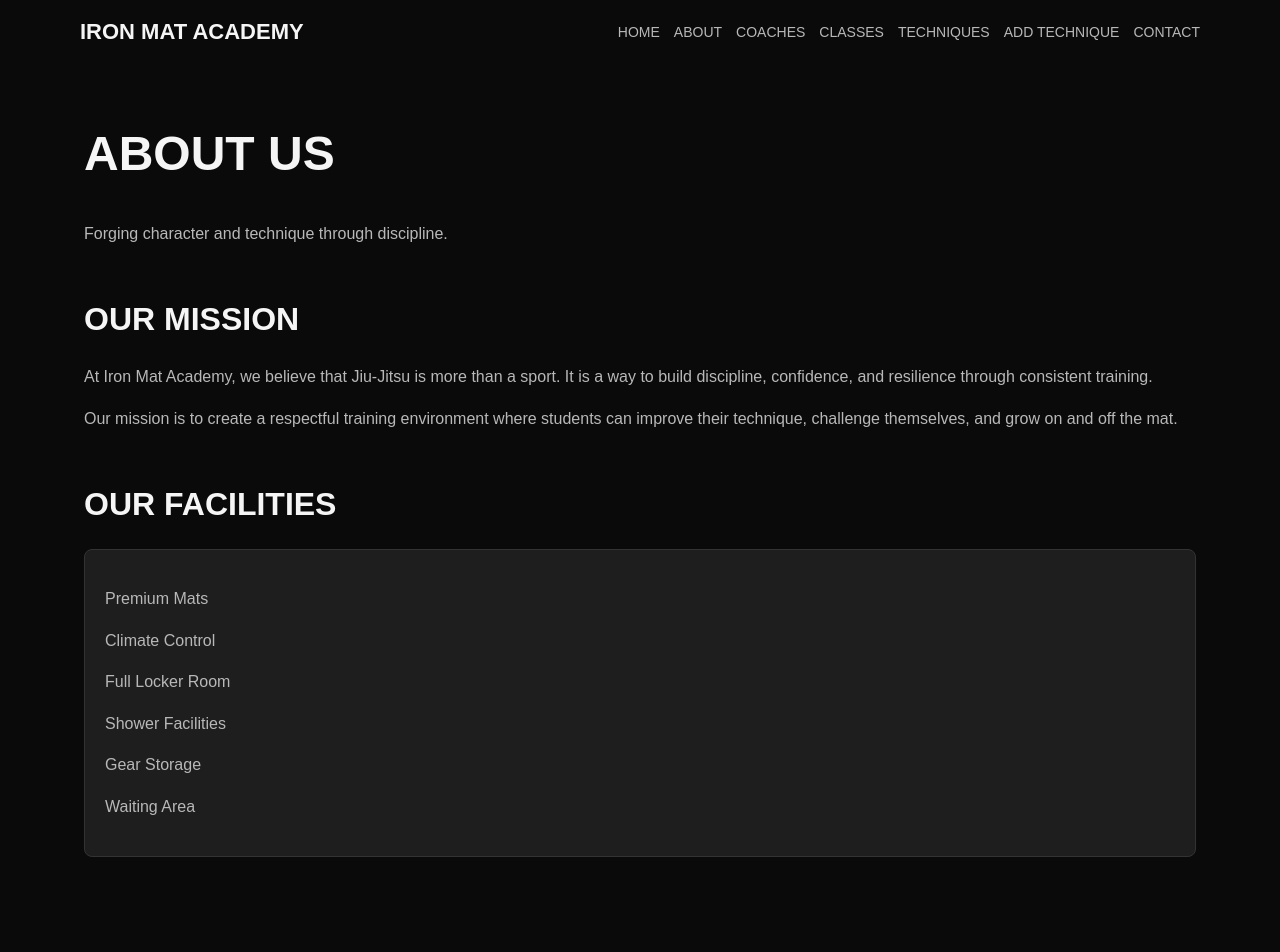
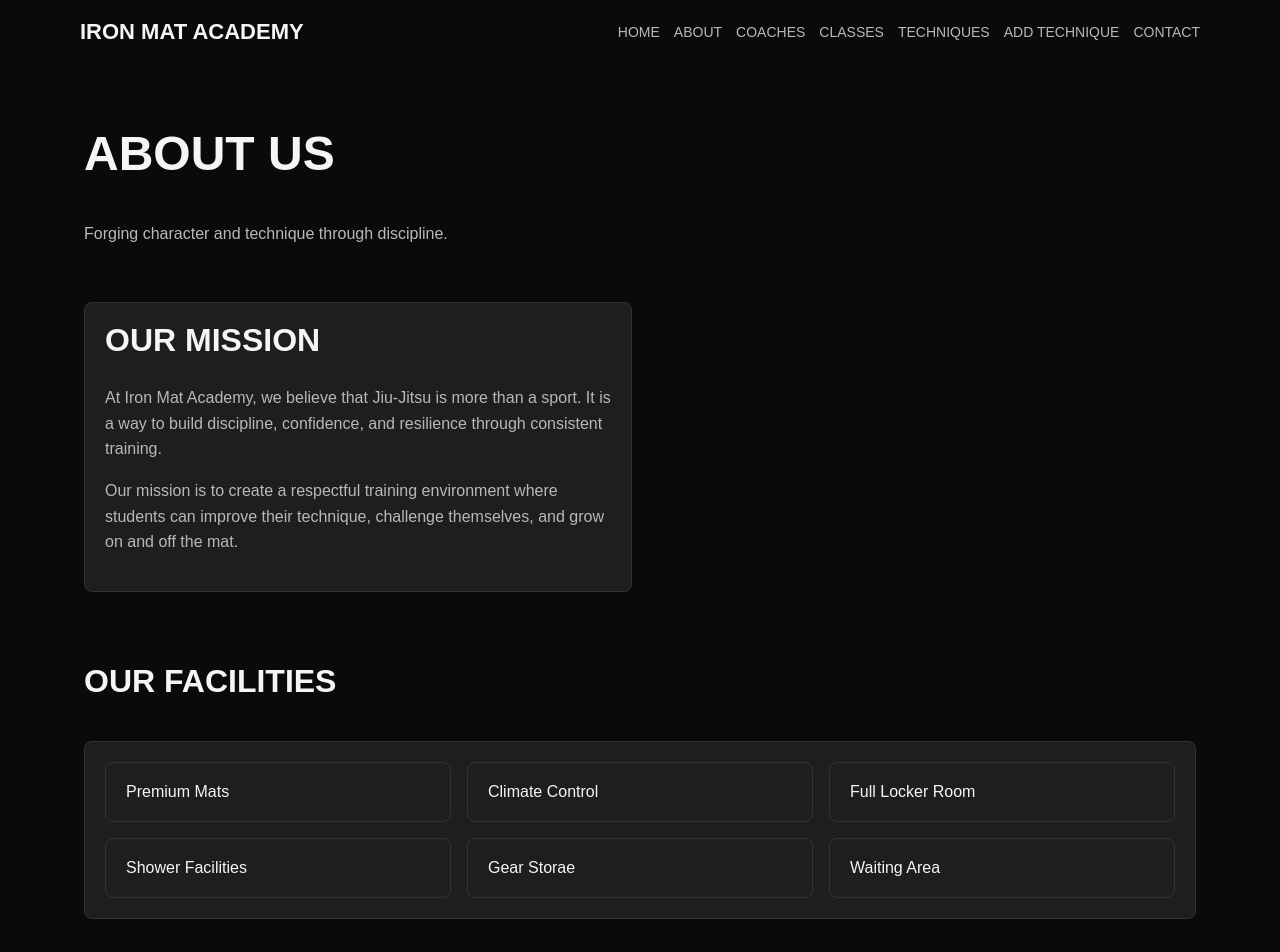
Before and after one commit to YenaKC/iron-mat-academy-client, a React (Vite) app: page /about in a window 1280 px wide. Shown: the top 952 px of the page. Built offline with nearby package versions, Linux system fonts and the light colour scheme.

Commit message:
about styling

```diff
--- a/src/App.css
+++ b/src/App.css
@@ -187,6 +187,27 @@ form {
   max-width: 520px;
   margin: 0 auto;
 }
+
+/* ================= COACHES ================== */
+
+.about-mission,
+.about-facilities {
+  display: grid;
+  gap: 16px;
+}
+
+.facility-list {
+  display: grid;
+  gap: 16px;
+}
+
+.facility-item {
+  background-color: var(--card-bg);
+  border: 1px solid var(--card-border);
+  border-radius: 8px;
+  padding: 20px;
+}
+
 
 /* ================= COACHES ================== */
 
@@ -412,6 +433,15 @@ form {
     grid-template-columns: repeat(3, 1fr);
   }
 
+  /*  ABOUT  */
+  .about-mission {
+    grid-template-columns: 1fr 1fr;
+  }
+
+  .facility-list {
+    grid-template-columns: repeat(3, 1fr);
+  }
+
   /*  COACHES  */
   .coaches-grid {
     grid-template-columns: repeat(4, 1fr);
--- a/src/pages/AboutPage.jsx
+++ b/src/pages/AboutPage.jsx
@@ -6,7 +6,8 @@ function AboutPage() {
                 <p>Forging character and technique through discipline.</p>
             </section>
 
-            <section>
+            <section className="about-mission">
+                <div>
                     <h2>OUR MISSION</h2>
                     <p>
                         At Iron Mat Academy, we believe that Jiu-Jitsu is more than a sport. It is a way to build discipline, confidence, and resilience through consistent training.
@@ -14,18 +15,19 @@ function AboutPage() {
                     <p>
                         Our mission is to create a respectful training environment where students can improve their technique, challenge themselves, and grow on and off the mat.
                     </p>
+                </div>
             </section>
 
-            <section>
+            <section className="about-facilities">
                 <h2>OUR FACILITIES</h2>
 
-                <div>
-                    <p>Premium Mats</p>
-                    <p>Climate Control</p>
-                    <p>Full Locker Room</p>
-                    <p>Shower Facilities</p>
-                    <p>Gear Storage</p>
-                    <p>Waiting Area</p>
+                <div className="facility-list">
+                    <div className="facility-item">Premium Mats</div>
+                    <div className="facility-item">Climate Control</div>
+                    <div className="facility-item">Full Locker Room</div>
+                    <div className="facility-item">Shower Facilities</div>
+                    <div className="facility-item">Gear Storae</div>
+                    <div className="facility-item">Waiting Area</div>
                 </div>
             </section>
         </main>
```
Lines whose indentation alone changed are shown as unchanged.
